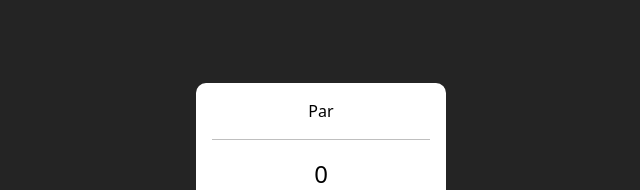
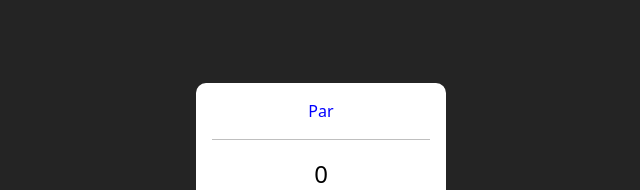
Before and after one commit to candeviolam/react-base, a React (Vite) app: page / in a window 1280 px wide. Shown: the part 188-378 px from the top of the page, without its empty margins (319-959 px from the left). Built offline with nearby package versions, Linux system fonts and the light colour scheme.

Commit message:
ejemplo renderizado condicional con el par/impar -> azul/rojo

```diff
--- a/src/App.css
+++ b/src/App.css
@@ -19,3 +19,11 @@
 label {
   font-size: 1.5rem;
 }
+
+.red {
+  color: red;
+}
+
+.blue {
+  color: blue;
+}
--- a/src/App.jsx
+++ b/src/App.jsx
@@ -31,33 +31,17 @@ const Pokemons = ({ pokemones }) => {
 };
 //#endregion
 
-//             creamos una func que se encarga de recibir counter (porque no existe fuera de App) y me va a devolver el mensaje
-// const msj = (counter) => counter % 2 === 0 ? "Par" : "Impar";
+const msj = (counter) => (counter % 2 === 0 ? "Par" : "Impar");
 
 //Componente que exporto e importo en el archivo main
+
+//aplicar el renderizado condicional (.red y .blue en App.css), vamos al span abajo
 function App() {
-  //vamos a declarar con la sintaxis de useState el valor inicial que queremos incrustar en nstra aplicación
-  //    abrimos y cerramos corchetes porque en la posición 0 del array, el useState me va a devolver la variable que quiero usar (que en éste caso va a ser "counter") -> puedo llamarla como quiera
-  //              en el 2do elem, que es el índice 1, me va a devolver una función (que puedo llamarle como quiera)
-  //               normalmente la nomenclatura para las funcs del useState se llaman "set" + el nombre de la variable que vamos a modificar (camelCase)
-  //                          igualar eso a useState, pq ésto es como hacer destructuring, estar haciendo destructuración de un array
-  //                                     el useS recibe como parám el estado inicial, el 1er estado que va a tener mi elem -> el est inicial puede ser "undefined" "null", es decir que puedo no pasarle nada al useS como estado inicial (pero tengo que ver qué repercusiones va a tener en mi aplicación)
-  //                                     normalmente siempre vamos a iniciar nstras variables, en este caso la iniciamos en 0, que es el valor que teníamos en el label antes de poner la variable (cuando era texto plano) -> si yo acá pusiera "1" o "9", ese es el valor con el que iniciaría mi counter en la aplcación cuando entre a la url
-  //si bien ésto es una constante, vamos a "modificar" el valor de la const con la función -> useS no modifica el valor de la constante, sino que internamente elimina la variable que existía y crea una nueva con el valor que le pase, pero asignándole el mismo nombre (elimina el valor y vuelve a crearlo) -> con useS no voy a estar modificando una constante, sino que voy a estar creando constantemente esas variables
-  //              vamos a utilizar el setCounter para asignarle el valor al useState que nos queremos que tenga, p/eso vamos a hacer uso de la función onClick del botón (abajo)
   const [counter, setCounter] = useState(0); // -> HOOK que se encarga de manejar el estado
 
-  //                                     ejecutar acá como est inic la func " msj(counter) " adentro de los paréntesis (de la constante de arriba )
-  const [mensaje, setMensaje] = useState("Par"); // -> adentro del div de counter-app ...
+  const [mensaje, setMensaje] = useState(msj(counter));
 
-  //ésta func va a manejar cuando mi usuario haga click en "+" (botón abajo) -> nombre que quiera a la func
-  //                      podría recibir "e" pero no la voy a poner porque no la necesito (porque no estamos en un formulario (?)
   function handleAddClick() {
-    //en setCounter, le paso el valor que quiero que tenga la variable (cuando hago el click) -> el dato/est inicial es modificado y se renderiza el num del click, pero si actualizo la pág vuelve al valor inicial
-    //         no podemos hacer "counter++" porque counter es una constante y no está permitido, ahí estaría acumulando sobre la misma variable y modificándole el valor, sino que:
-    //         acá no estaría sumándole uno a counter (como en el ej de arriba), sino que le sumaría 1 a "0", y en la 2da vuelta 1 + 1, dsp 2 +1 , etc
-    //         acá no estoy usando counter para acumular valor, sino que lo estoy usando para tomar su valor y sumarle ese valor 1
-    //setCounter termina moficiando el valor inicial a "counter + 1"
     setCounter(counter + 1);
     handleMessageChange();
   }
@@ -67,25 +51,17 @@ function App() {
     handleMessageChange();
   }
 
-  function handleMessageChange(){
-    //setMensaje y utilizar un operador ternario y preguntar:
-    //                                   de lo contrario
-    setMensaje(counter % 2 === 0 ? "Par" : "Impar");
+  function handleMessageChange() {
+    setMensaje(msj(counter));
   }
-  /*
-    //afuera arriba tengo la constante para ésta lógica
-    //extrayendo la lógica para que la podamos hacer en un mismo lugar
-    setMensaje(msj(counter)); -> poner ésto en lugar del setMensaje(counter % 2 ===...) de arriba
-  */
 
   return (
-    //          porque estoy usando el css de bootstrap
-    //       abro y cierro llaves p/ poner mi variable dentro del label (remplacé el texto plano del 0 por una variable)
-    //                                      onClick de react (como el "click" de addEv.Lis. de js) p/asignarle el valor al useS que queremos que tenga (?
-    //                                               onClick recibe la función que voy a utilizar (en éste caso la voy a crear en la "handleAddClick" arriba )
-    //                                               cuando tengo una func que recibe el mismo parám que la func interna que se está ejecutando, no hace falta que cree una nueva, sólo le paso la referencia hacia dónde está mi func y react la ejecuta automáticamente (no hace falta hacer el (e), (e).. de abajo en la opción)
+    //    renderizado condicional
+    //   className porque estoy usando clases en App.css (.red, .blue)
+    //                 cuando abro y cierro llaves (className) me permite agregar código de js
+    //                  agrego la functión para definir si mi app tiene que pintarse de rojo o de azul
     <div className="counter-app">
-      <span>{mensaje}</span>
+      <span className={counter % 2 === 0 ? "blue" : "red"}>{mensaje}</span>
       <hr />
       <label>{counter}</label>
       <div>
@@ -100,10 +76,6 @@ function App() {
   );
 }
 
-//    una opcioón p/llamar esta función en el onClick={} es crear otra funcion que se llame handleAddClick y llamar a handleAddClick: (explicación de porqué no arriba)
-//    onClick={(e) => handleAddClick(e)}
-
-
 //cuando se usa el useState, tiene un pequeño delay de una acción
 
 export default App;
```
